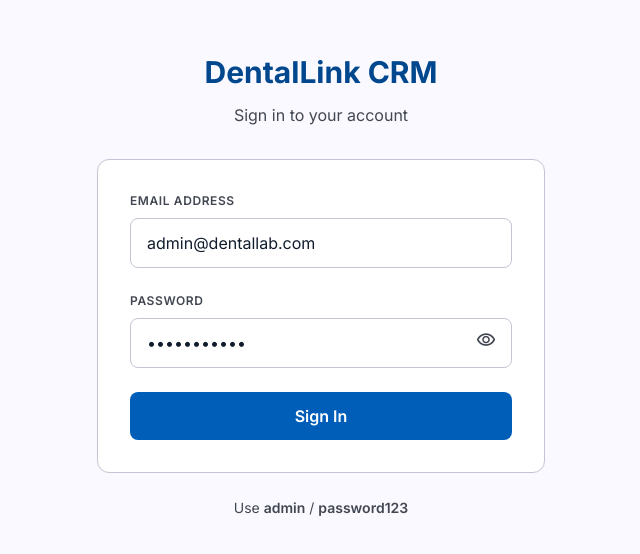
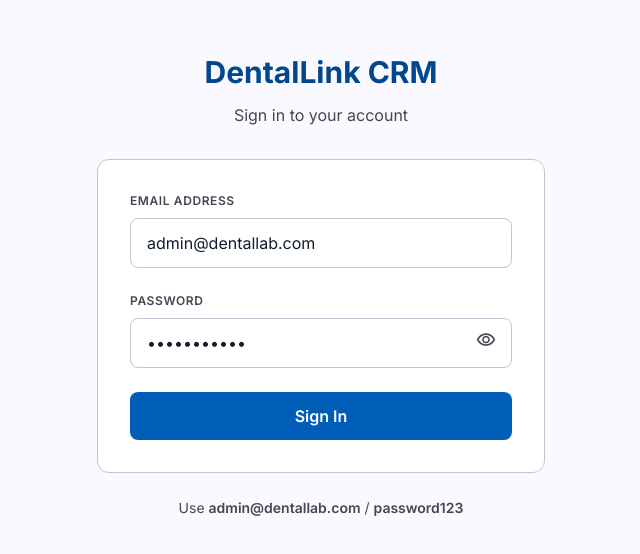
Before and after one commit to waseemsamra/labcrm, a React (Vite) app: page /login in a window 1280 px wide. Shown: the part 116-670 px from the top of the page, without its empty margins (319-959 px from the left). Built offline with nearby package versions, Linux system fonts and the light colour scheme.

Commit message:
restore split-screen login with left branding panel

```diff
--- a/src/components/Login.jsx
+++ b/src/components/Login.jsx
@@ -16,7 +16,22 @@ export default function Login() {
   }
 
   return (
-    <div style={{ minHeight: '100vh', display: 'flex', alignItems: 'center', justifyContent: 'center', backgroundColor: '#f9f9ff', padding: '24px' }}>
+    <div style={{ minHeight: '100vh', display: 'flex', flexDirection: 'row' }}>
+      {/* Left Side */}
+      <div style={{ display: 'none', width: '50%', flexDirection: 'column', justifyContent: 'center', alignItems: 'center', backgroundColor: '#00478d', position: 'relative', overflow: 'hidden' }} className="hidden md:flex">
+        <div style={{ position: 'absolute', inset: 0, background: 'linear-gradient(135deg, #00478d 0%, #d6e3ff 100%)' }}></div>
+        <div style={{ position: 'relative', zIndex: 10, padding: '32px', color: 'white', maxWidth: '384px' }}>
+          <div style={{ display: 'flex', alignItems: 'center', gap: '8px', marginBottom: '24px' }}>
+            <span className="material-symbols-outlined" style={{ fontSize: '32px' }}>medical_services</span>
+            <span style={{ fontSize: '20px', fontWeight: '700' }}>Clinical Precision Portal</span>
+          </div>
+          <h2 style={{ fontSize: '24px', fontWeight: '600', marginBottom: '16px' }}>Precision in every restoration. Excellence in every case.</h2>
+          <div style={{ height: '4px', width: '64px', backgroundColor: '#7af1fc', borderRadius: '9999px' }}></div>
+        </div>
+      </div>
+
+      {/* Right Side: Login Form */}
+      <div style={{ width: '100%', display: 'flex', alignItems: 'center', justifyContent: 'center', backgroundColor: '#f9f9ff', padding: '32px', minHeight: '100vh' }} className="md:w-1/2">
         <div style={{ width: '100%', maxWidth: '448px' }}>
           <div style={{ textAlign: 'center', marginBottom: '32px' }}>
             <h1 style={{ fontSize: '30px', fontWeight: '700', color: '#00478d', marginBottom: '8px' }}>DentalLink CRM</h1>
@@ -113,8 +128,9 @@ export default function Login() {
           </div>
 
           <p style={{ textAlign: 'center', marginTop: '24px', fontSize: '14px', color: '#424752' }}>
-          Use <span style={{ fontWeight: '600' }}>admin</span> / <span style={{ fontWeight: '600' }}>password123</span>
+            Use <span style={{ fontWeight: '600' }}>admin@dentallab.com</span> / <span style={{ fontWeight: '600' }}>password123</span>
           </p>
+        </div>
       </div>
     </div>
   )
```
Lines whose indentation alone changed are shown as unchanged.
